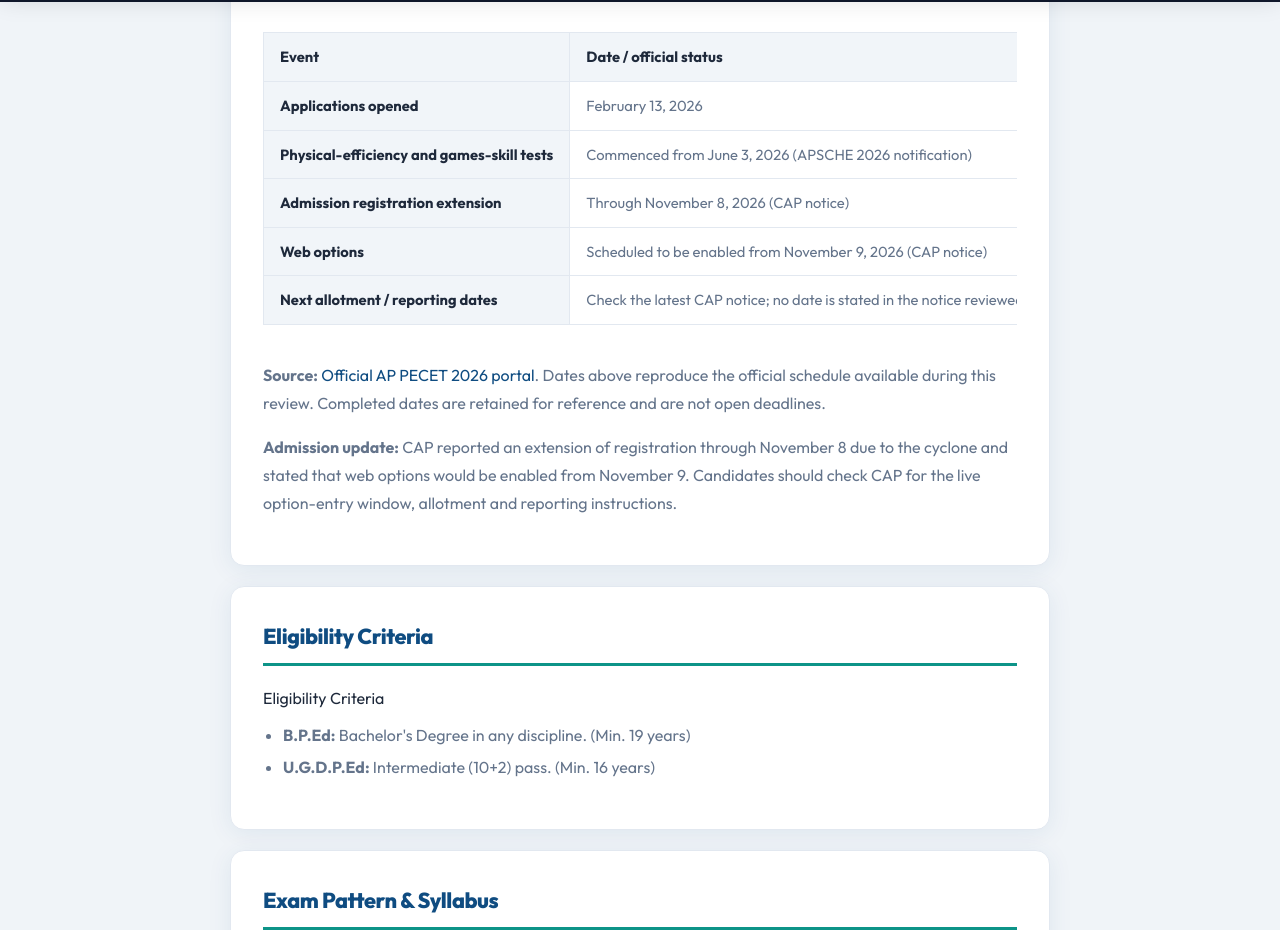
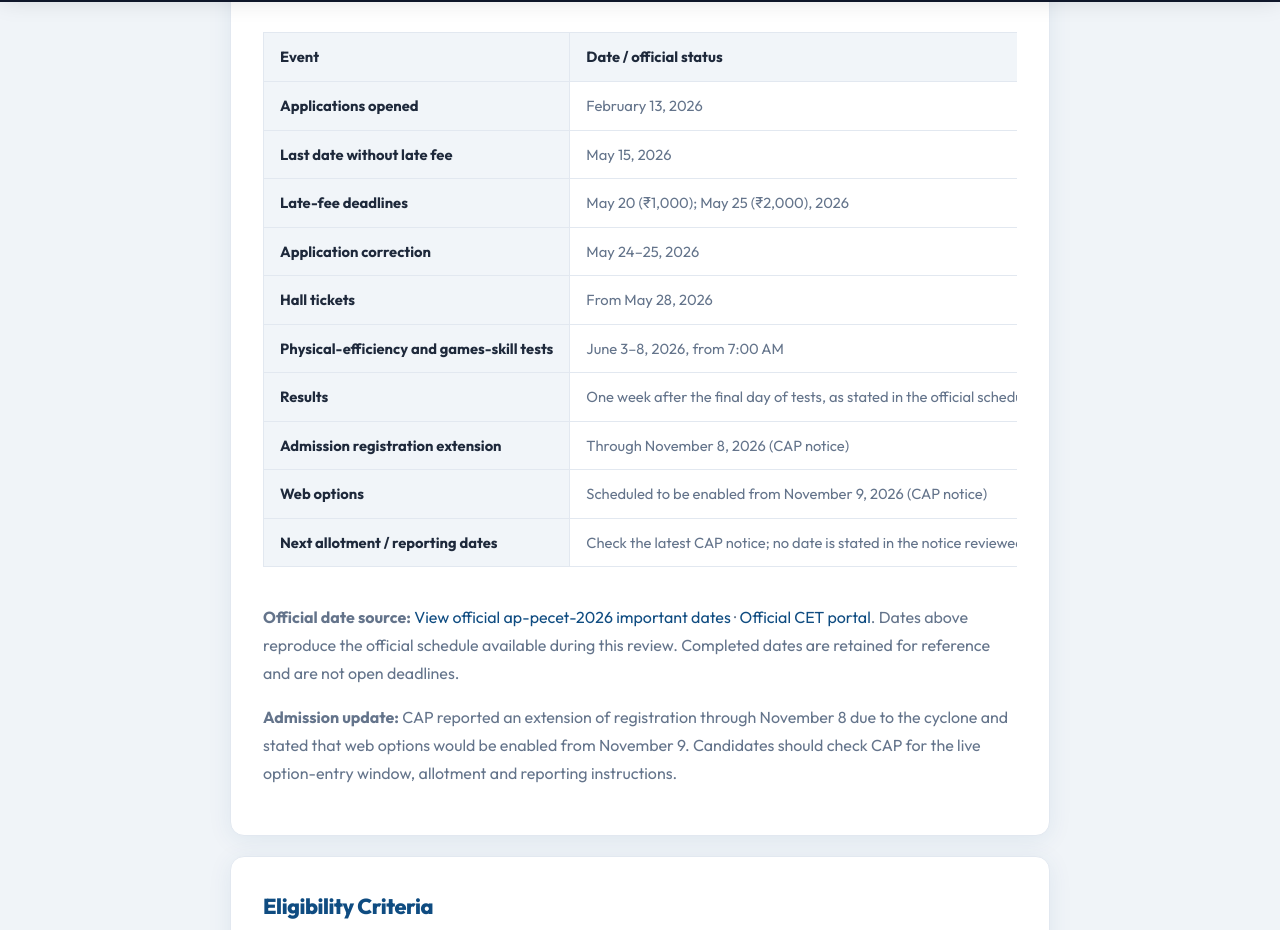
Before and after one commit to Rock682/easy-application, a website: page ap-pecet-2026/index.html in a window 1280 px wide. Shown: the part 798-1728 px from the top of the page. Drawn offline with Linux system fonts and the light colour scheme.

Commit message:
Add direct official date-source link and complete ap-pecet-2026 schedule

```diff
--- a/ap-pecet-2026/index.html
+++ b/ap-pecet-2026/index.html
@@ -125,12 +125,17 @@
 <h2>AP PECET 2026 — Official Dates and Schedule</h2>
 <div class="table-scroll"><table class="info-table dates-table"><thead><tr><th>Event</th><th>Date / official status</th></tr></thead><tbody>
 <tr><th scope="row">Applications opened</th><td>February 13, 2026</td></tr>
-<tr><th scope="row">Physical-efficiency and games-skill tests</th><td>Commenced from June 3, 2026 (APSCHE 2026 notification)</td></tr>
+<tr><th scope="row">Last date without late fee</th><td>May 15, 2026</td></tr>
+<tr><th scope="row">Late-fee deadlines</th><td>May 20 (₹1,000); May 25 (₹2,000), 2026</td></tr>
+<tr><th scope="row">Application correction</th><td>May 24–25, 2026</td></tr>
+<tr><th scope="row">Hall tickets</th><td>From May 28, 2026</td></tr>
+<tr><th scope="row">Physical-efficiency and games-skill tests</th><td>June 3–8, 2026, from 7:00 AM</td></tr>
+<tr><th scope="row">Results</th><td>One week after the final day of tests, as stated in the official schedule</td></tr>
 <tr><th scope="row">Admission registration extension</th><td>Through November 8, 2026 (CAP notice)</td></tr>
 <tr><th scope="row">Web options</th><td>Scheduled to be enabled from November 9, 2026 (CAP notice)</td></tr>
 <tr><th scope="row">Next allotment / reporting dates</th><td>Check the latest CAP notice; no date is stated in the notice reviewed.</td></tr>
 </tbody></table></div>
-<p><strong>Source:</strong> <a href="https://cets.apsche.ap.gov.in/PECET/PECET/PECET_HomePage" target="_blank" rel="noopener noreferrer">Official AP PECET 2026 portal</a>. Dates above reproduce the official schedule available during this review. Completed dates are retained for reference and are not open deadlines.</p>
+<p><strong>Official date source:</strong> <a href="https://cets.apsche.ap.gov.in/PECET/PECETHomePages/ImportantDates" target="_blank" rel="noopener noreferrer">View official ap-pecet-2026 important dates</a> · <a href="https://cets.apsche.ap.gov.in/PECET/PECET/PECET_HomePage" target="_blank" rel="noopener noreferrer">Official CET portal</a>. Dates above reproduce the official schedule available during this review. Completed dates are retained for reference and are not open deadlines.</p>
 <p><strong>Admission update:</strong> CAP reported an extension of registration through November 8 due to the cyclone and stated that web options would be enabled from November 9. Candidates should check CAP for the live option-entry window, allotment and reporting instructions.</p>
 </section>
 
```
